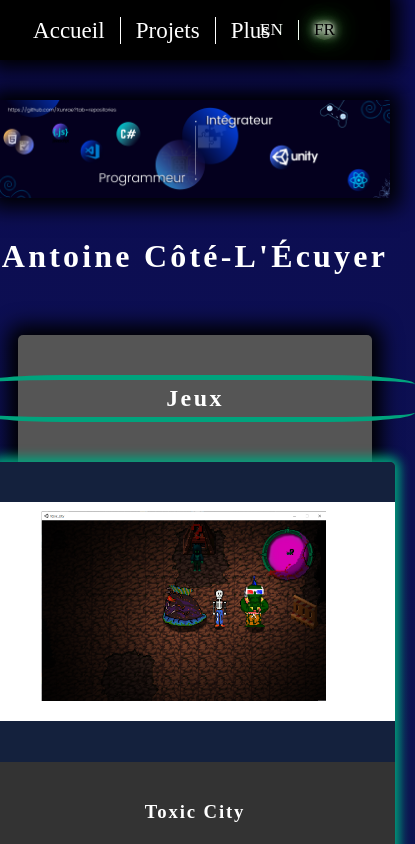
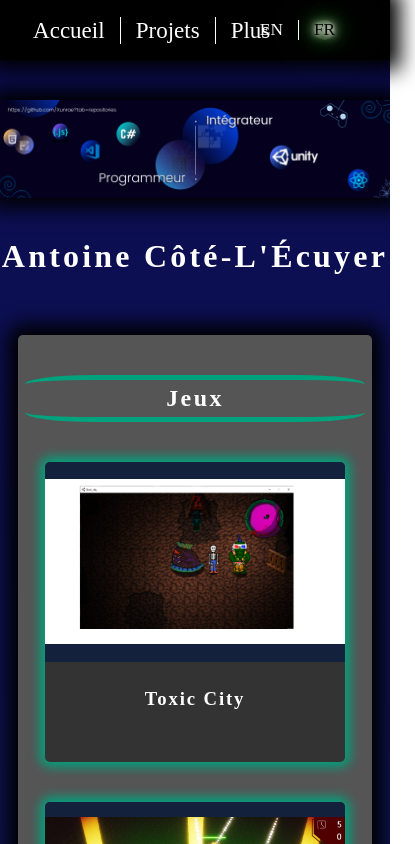
Before and after one commit to Xunrae/portfolio, a React (Create React App) app: page / in a window 390 px wide. Shown: the top 844 px of the page, 415 px wide, since content can reach past the window. Built offline with nearby package versions, Linux system fonts and the light colour scheme; a web font is replaced by a local one.

Commit message:
media queries cellulaire

```diff
--- a/src/sass/Projet.scss
+++ b/src/sass/Projet.scss
@@ -49,3 +49,20 @@
 
     .noPointer{cursor: default;}
 }
+
+@media screen and (max-width: 700px){
+    .Projet{
+        width: 300px;
+        height: 300px;
+        .image{
+                width: 300px;
+                height: 200px;
+
+                img{
+                    width: 300px;
+                    height: 200px;
+                }
+                .description{font-size: 1em;}
+            }
+        }
+}
```
